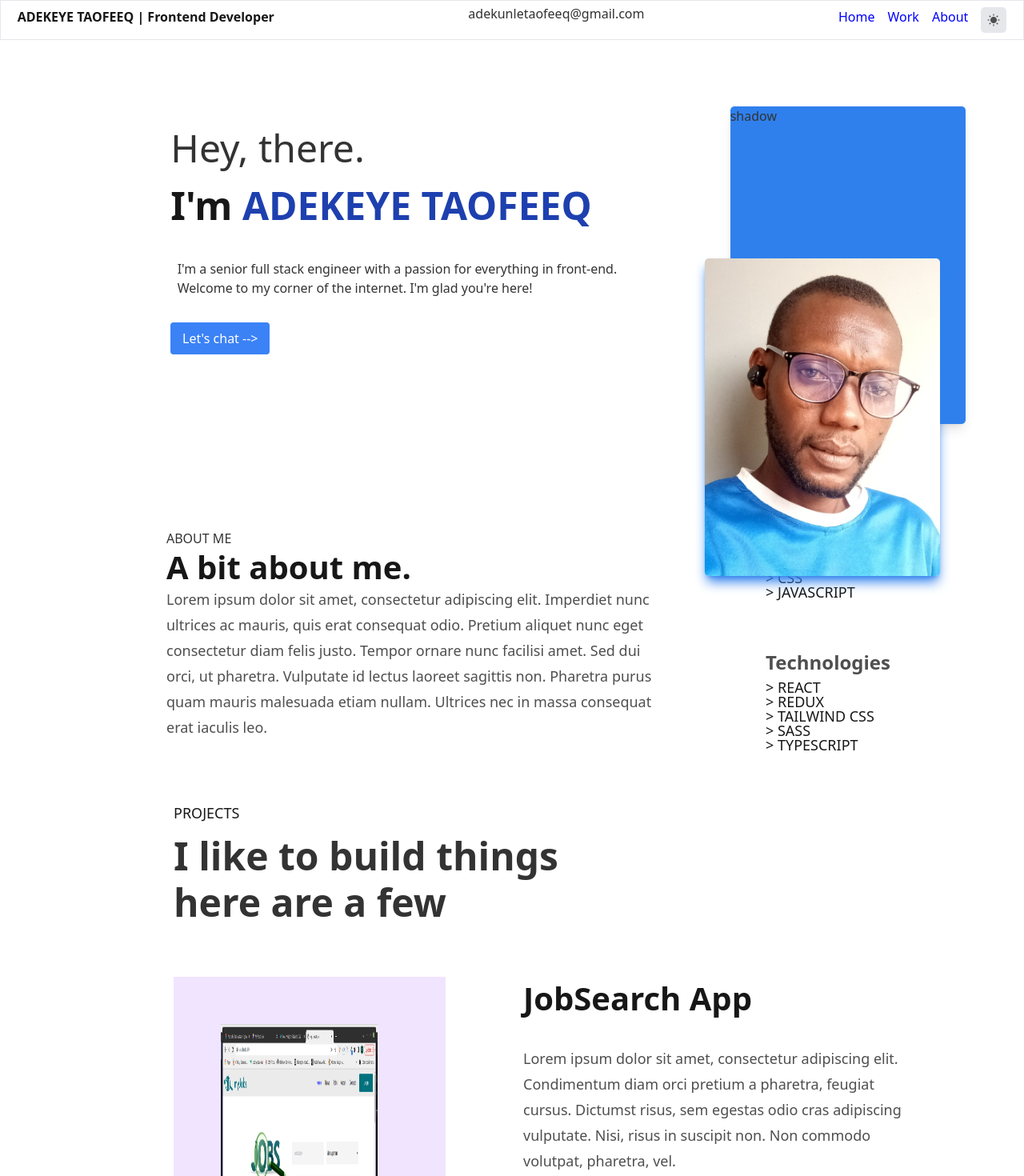
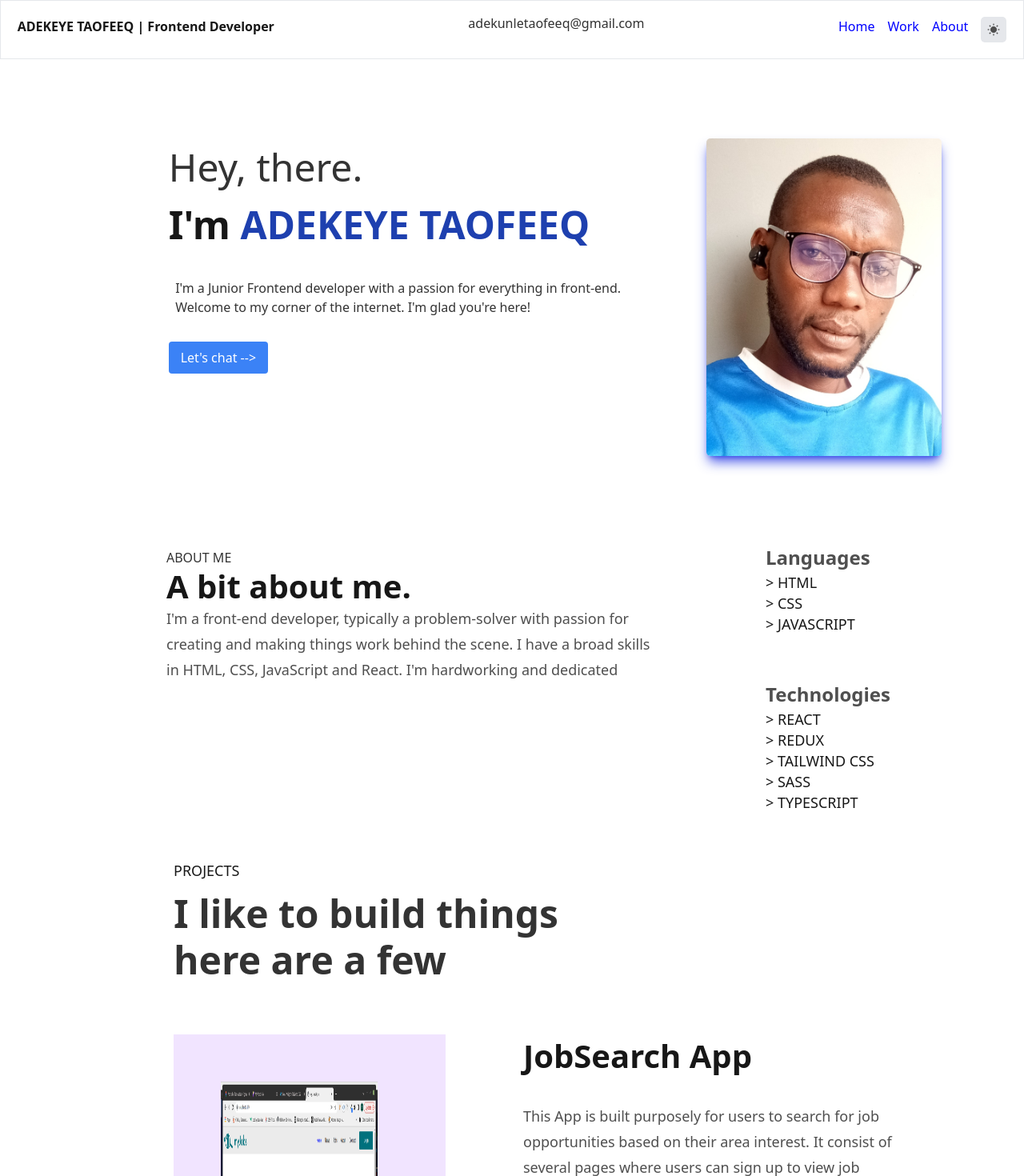
Before and after one commit to Tade77/Pro_Porfolio, a React (Vite) app: page / in a window 1280 px wide. Shown: the top 1470 px of the page at 80% size. Built offline with nearby package versions, Linux system fonts and the light colour scheme.

Commit message:
Project info update

```diff
--- a/src/Components/Atoms/Data/Data.js
+++ b/src/Components/Atoms/Data/Data.js
@@ -1,39 +1,40 @@
 import React from "react";
+import { Link } from "react-router-dom";
 
 export const datas = [
   {
     id: 1,
     image: "/jobweb.png",
     title: "JobSearch App",
-    article: `Lorem ipsum dolor sit amet, consectetur adipiscing elit. Condimentum diam orci pretium a pharetra, feugiat cursus. Dictumst risus, sem egestas odio cras adipiscing vulputate. Nisi, risus in suscipit non. Non commodo volutpat, pharetra, vel.`,
+    article: `This App is built purposely for users to search for job opportunities based on their area interest. It consist of several pages where users can sign up to view job opportunities. A form is also provided for users to input their data for job posting and newsletters. The App is still on development stage.`,
     connect: "Visit Website -->",
   },
   {
     id: 2,
     image: "/CVdashboard.png",
     title: "CodeVillage Dashboard",
-    article: `Lorem ipsum dolor sit amet, consectetur adipiscing elit. Condimentum diam orci pretium a pharetra, feugiat cursus. Dictumst risus, sem egestas odio cras adipiscing vulputate. Nisi, risus in suscipit non. Non commodo volutpat, pharetra, vel.`,
+    article: `The codevillage dashboard App is a web application that is for a mini organization. It is control by the admin purposely for staff daily sign and sign out. After the user sign in, it will display the user info and the local time that the user sign in`,
     connect: "Visit Website -->",
   },
   {
     id: 3,
     image: "/calc.png",
     title: "Simple Calculator",
-    article: `Lorem ipsum dolor sit amet, consectetur adipiscing elit. Condimentum diam orci pretium a pharetra, feugiat cursus. Dictumst risus, sem egestas odio cras adipiscing vulputate. Nisi, risus in suscipit non. Non commodo volutpat, pharetra, vel.`,
+    article: `This Application is a simple calculator. It is built with react. It can be used to calculate simple arithmetics `,
     connect: "Visit Website -->",
   },
   {
     id: 4,
     image: "/BMI.png",
     title: "BMI Calculator App",
-    article: `Lorem ipsum dolor sit amet, consectetur adipiscing elit. Condimentum diam orci pretium a pharetra, feugiat cursus. Dictumst risus, sem egestas odio cras adipiscing vulputate. Nisi, risus in suscipit non. Non commodo volutpat, pharetra, vel.`,
+    article: `Body Mass Index (BMI) is a mini application for determining the mass index of the body. It also include a remark for the user to understand the state of his/her body. It is built with HTML, CSS and Javascript`,
     connect: "Visit Website -->",
   },
   {
     id: 5,
     image: "/java.png",
     title: "Numbers Random Color Generator",
-    article: `Lorem ipsum dolor sit amet, consectetur adipiscing elit. Condimentum diam orci pretium a pharetra, feugiat cursus. Dictumst risus, sem egestas odio cras adipiscing vulputate. Nisi, risus in suscipit non. Non commodo volutpat, pharetra, vel.`,
-    connect: "Visit Website -->",
+    article: `This application is built using HTML, CSS and Javascript. It consist of numbers in a rectangular shape that display numbers in RGB colors`,
+    connect: "Visit Website --&gt;",
   },
 ];
--- a/src/Components/Molecules/About/AboutMe.jsx
+++ b/src/Components/Molecules/About/AboutMe.jsx
@@ -4,10 +4,7 @@ import Skills from "../Skill/Skills";
 import "./AboutMe.scss";
 
 const AboutMe = () => {
-  const aboutMe = `Lorem ipsum dolor sit amet, consectetur adipiscing elit. Imperdiet nunc
-  ultrices ac mauris, quis erat consequat odio. Pretium aliquet nunc eget consectetur diam felis justo. Tempor ornare nunc facilisi amet. Sed dui
-  orci, ut pharetra. Vulputate id lectus laoreet sagittis non.
-  Pharetra purus quam mauris malesuada etiam nullam. Ultrices nec in massa consequat erat iaculis leo. `;
+  const aboutMe = `I'm a front-end developer, typically a problem-solver with passion for creating and making things work behind the scene. I have a broad skills in HTML, CSS, JavaScript and React. I'm hardworking and dedicated `;
   return (
     <div className="about">
       <div className="about__me">
--- a/src/Components/Molecules/Contact/ContacMe.jsx
+++ b/src/Components/Molecules/Contact/ContacMe.jsx
@@ -1,13 +1,16 @@
 import React from "react";
+import { useState } from "react";
+import { Link } from "react-router-dom";
 import Article from "../../Atoms/Article";
 import Button from "../../Atoms/Button";
 import "./ContactMe.scss";
 
 const ContacMe = () => {
+  const [isChat, setIsChat] = useState(false);
   const handleChat = () => {
-    prompt("let's chat");
+    setIsChat(true);
   };
-  const myInfo = `  I'm a senior full stack engineer with a passion for everything in front-end.
+  const myInfo = `  I'm a Junior Frontend developer with a passion for everything in front-end.
   Welcome to my corner of the internet. I'm glad you're here!`;
   return (
     <div className="info">
@@ -15,8 +18,11 @@ const ContacMe = () => {
       <Button
         label={`Let's chat -->`}
         customClass={`info__chat`}
-        onClick={handleChat}
+        onClick={() => {
+          handleChat;
+        }}
       />
+      {isChat && <Link to="linkedin"></Link>}
     </div>
   );
 };
--- a/src/Components/Molecules/Footer/Footer.jsx
+++ b/src/Components/Molecules/Footer/Footer.jsx
@@ -6,9 +6,7 @@ import "./Footer.scss";
 const Footer = ({ theme }) => {
   return (
     <div
-      className={`flex flex-row justify-between py-[8px] mx-auto bg-[#F9FAFB] border text-[#171717] py-[20px] px-[20.67px]  ${
-        theme === "dark" ? "dark" : "light"
-      }`}
+      className={`flex flex-row justify-between mx-auto bg-[#F9FAFB] border text-[#171717] py-[20px] px-[20.67px] `}
     >
       <MyDesc />
       <Mail />
--- a/src/Components/Molecules/Icons/Icons.scss
+++ b/src/Components/Molecules/Icons/Icons.scss
@@ -1,3 +1,6 @@
 .icons {
   @apply flex flex-col mb-[51.74px] ml-[20px];
 }
+.icons > a {
+  @apply py-2;
+}
--- a/src/Components/Molecules/Picture/Picture.jsx
+++ b/src/Components/Molecules/Picture/Picture.jsx
@@ -6,7 +6,7 @@ const Picture = () => {
   return (
     <div className="">
       <Image src={`/Adekeye.jpg`} customClass={`pics`} />
-      <p className="pics__shadow">shadow</p>
+      {/* <p className="pics__shadow">shadow</p> */}
     </div>
   );
 };
--- a/src/Components/Molecules/Picture/Picture.scss
+++ b/src/Components/Molecules/Picture/Picture.scss
@@ -1,7 +1,7 @@
 .pics {
-  @apply w-[294px] h-[397px] shadow-lg rounded-[5px] shadow-[#2F80ED] absolute bottom-20 z-10;
+  @apply w-[294px] h-[397px] shadow-lg rounded-[5px] shadow-[rgba(31,51,228,0.8)];
 
   &__shadow {
-    @apply bg-[#2F80ED] w-[294px] h-[397px] relative left-8 bottom-4 shadow-lg rounded-[5px];
+    @apply bg-[#1972e6] w-[294px] h-[397px] relative left-8 bottom-0 shadow-lg rounded-[5px];
   }
 }
--- a/src/Components/Molecules/Skill/Skills.jsx
+++ b/src/Components/Molecules/Skill/Skills.jsx
@@ -4,7 +4,7 @@ const Skills = () => {
   return (
     <div className="skills">
       <p className="skills__lang">Languages</p>
-      <aside className="skills__langs">
+      <aside className="skills__langs  ">
         <p> &gt; HTML</p>
         <p>&gt; CSS</p>
         <p>&gt; JAVASCRIPT</p>
--- a/src/Components/Molecules/Skill/Skills.scss
+++ b/src/Components/Molecules/Skill/Skills.scss
@@ -9,3 +9,9 @@
     @apply mb-[67px] text-[18px] leading-[18px] font-medium text-[#171717];
   }
 }
+.skills > .skills__langs {
+  @apply space-y-2;
+}
+.skills__langs {
+  @apply space-y-2;
+}
--- a/src/Components/Organisms/NavDesciption.jsx
+++ b/src/Components/Organisms/NavDesciption.jsx
@@ -3,17 +3,19 @@ import Mail from "../Atoms/Mail";
 import MyDesc from "../Atoms/MyDesc";
 import Navbar from "../Molecules/Nav/Navbar";
 
-const NavDesciption = ({ handleToggle, theme }) => {
+const NavDesciption = () => {
   return (
     <div
-      className={`App flex flex-row justify-between py-[8px] text-[#171717] py-[20px] px-[20.67px] border mx-auto
+      className={`App  flex flex-row justify-between text-[#171717] py-[20px] px-[20.67px] border mx-auto
       `}
     >
       <MyDesc />
       <Mail />
-      <Navbar handleToggle={handleToggle} theme={theme} />
+      <Navbar />
     </div>
   );
 };
 
 export default NavDesciption;
+
+// handleToggle={handleToggle} theme={theme}
--- a/src/Components/Organisms/Projects/Projects.jsx
+++ b/src/Components/Organisms/Projects/Projects.jsx
@@ -1,5 +1,6 @@
 import React from "react";
 import Image from "../../Atoms/Image";
+import { Link } from "react-router-dom";
 import "./Projects.scss";
 const Projects = ({ id, image, title, article, connect }) => {
   return (
@@ -9,12 +10,10 @@ const Projects = ({ id, image, title, article, connect }) => {
       </aside>
       <aside className="project__description">
         <p className="project__title">{title}</p>
-        <p className="project__article">
-          {article}
-        </p>
-        <p className="connect__btn">
-          {connect}
-        </p>
+        <p className="project__article">{article}</p>
+        <Link to="/">
+          <p className="connect__btn">{connect}</p>
+        </Link>
       </aside>
     </div>
   );
```
